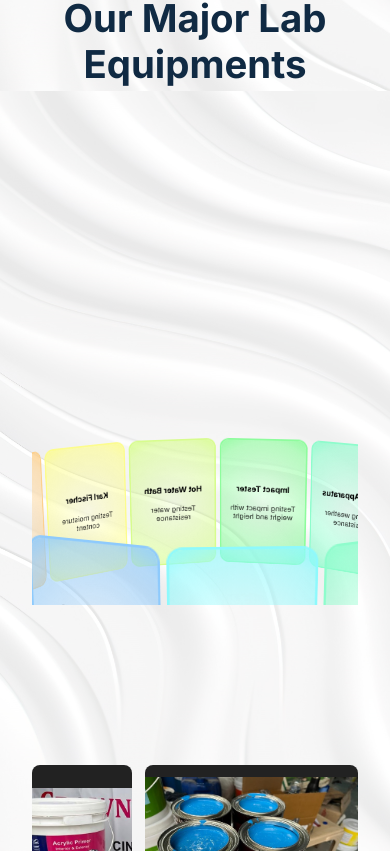
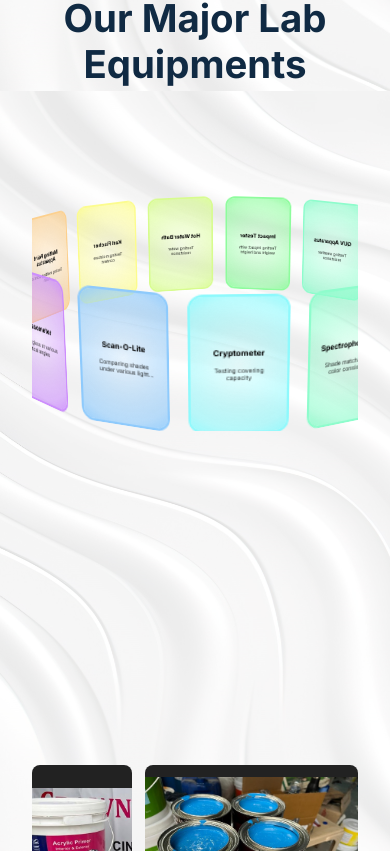
Before and after one commit to pragati111/Crownstar-Colours, a React (Create React App) app: page / in a window 390 px wide. Shown: the part 9193-10044 px from the top of the page. Built offline with nearby package versions, Linux system fonts and the light colour scheme.

Commit message:
minimized the size of cards in rotating animation

```diff
--- a/src/components/RotatingCards/RotatingCards.css
+++ b/src/components/RotatingCards/RotatingCards.css
@@ -12,10 +12,12 @@
 }
 
 .inner {
-  --w: 130px;   /* ⬆ was 100px */
-  --h: 190px;   /* ⬆ was 150px */
+  --w: 95px;
+  --h: 135px;
 
-  --translateZ: calc((var(--w) + var(--h)) + 0px);
+  /* ⬅ increase radius so cards don’t collide */
+  --translateZ: calc((var(--w) + var(--h)) * 1.05);
+
   --rotateX: -15deg;
   --perspective: 1000px;
 
@@ -23,13 +25,15 @@
   width: var(--w);
   height: var(--h);
   top: 25%;
-  left: calc(50% - (var(--w) / 2) - 2.5px);
+  left: calc(50% - (var(--w) / 2));
   z-index: 2;
 
   transform-style: preserve-3d;
   transform: perspective(var(--perspective));
   animation: rotating 20s linear infinite;
 }
+
+
 
 @keyframes rotating {
   from {
@@ -73,7 +77,7 @@
 }
 
 .card-content h3 {
-  font-size: 10px;        /* 🔽 reduced */
+  font-size: 9px;        /* 🔽 reduced */
   font-weight: 600;
   line-height: 1.2;
   margin-bottom: 4px;
@@ -84,7 +88,7 @@
 }
 
 .card-content p {
-  font-size: 9px;         /* 🔽 reduced */
+  font-size: 7px;         /* 🔽 reduced */
   line-height: 1.25;
   opacity: 0.85;
 
@@ -112,17 +116,38 @@
 }
 @media screen and (max-width: 768px) {
   .wrapper {
-    width: 100vw;          /* ✅ use viewport width */
-    height: 100vh;
-    padding: 0 1rem;       /* ✅ equal left/right spacing */
-    box-sizing: border-box;
+    width: 100vw;
+    height: 280px;          /* ✅ FIXED height, not 100vh */
+    margin-top: 1rem;      /* ✅ small gap from heading */
+    padding: 0;
     overflow: hidden;
+
+    display: flex;
+    align-items: center;
+    justify-content: center;
   }
 
   .inner {
-    --w: 110px;            /* 🔽 slightly smaller cards */
-    --h: 160px;
+    --w: 80px;
+    --h: 115px;
+
+    /* ⬅ slightly larger radius on mobile */
+    --translateZ: calc((var(--w) + var(--h)) * 1.15);
+
     top: 50%;
     left: 50%;
   }
+
+  .card-content h3 {
+    font-size: 6.5px;        /* ⬅ smaller heading */
+    line-height: 1.1;
+    margin-bottom: 2px;
+  }
+
+  .card-content p {
+    font-size: 5px;        /* ⬅ smaller description */
+    line-height: 1.2;
+    -webkit-line-clamp: 2; /* ⬅ less lines on mobile */
+  }
+
 }
```
